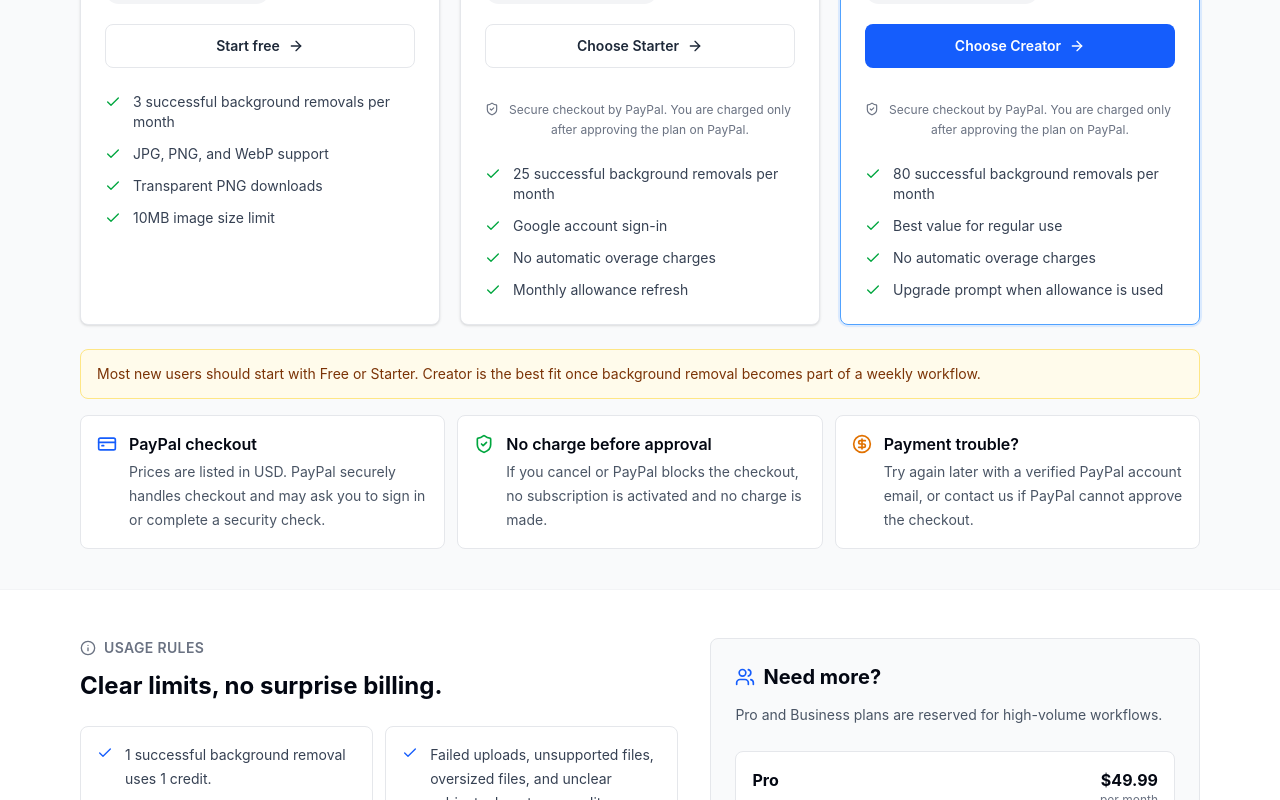
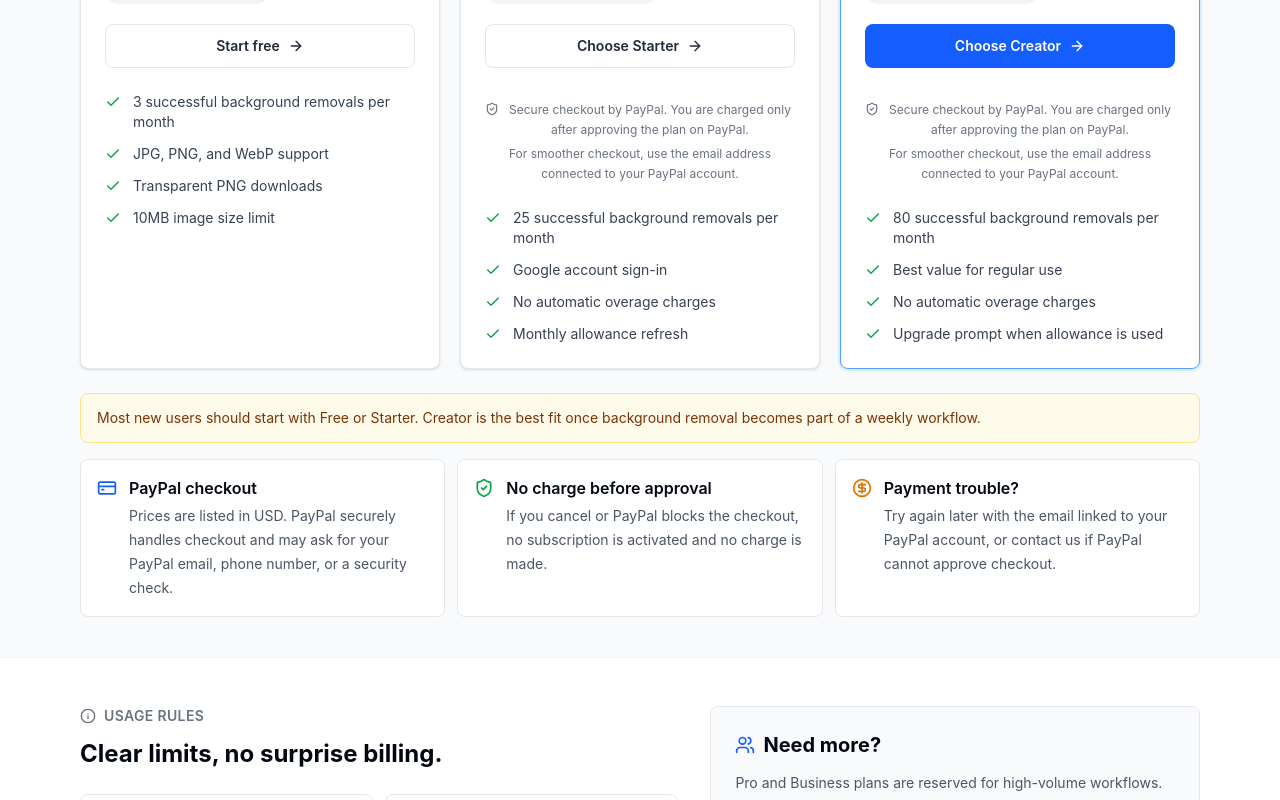
Before and after one commit to lily976553750-svg/image-background-remover, a Next.js app: page /pricing in a window 1280 px wide. Shown: the part 733-1533 px from the top of the page. Built offline with nearby package versions, Linux system fonts and the light colour scheme; no server answers.

Commit message:
Clarify PayPal login guidance

```diff
--- a/app/pricing/page.tsx
+++ b/app/pricing/page.tsx
@@ -342,7 +342,8 @@
                   <h3 className="font-semibold text-gray-950">PayPal checkout</h3>
                   <p className="mt-1 text-sm leading-6 text-gray-600">
                     Prices are listed in USD. PayPal securely handles checkout
-                    and may ask you to sign in or complete a security check.
+                    and may ask for your PayPal email, phone number, or a
+                    security check.
                   </p>
                 </div>
               </div>
@@ -361,8 +362,8 @@
                 <div>
                   <h3 className="font-semibold text-gray-950">Payment trouble?</h3>
                   <p className="mt-1 text-sm leading-6 text-gray-600">
-                    Try again later with a verified PayPal account email, or
-                    contact us if PayPal cannot approve the checkout.
+                    Try again later with the email linked to your PayPal
+                    account, or contact us if PayPal cannot approve checkout.
                   </p>
                 </div>
               </div>
--- a/components/PricingCheckoutButton.tsx
+++ b/components/PricingCheckoutButton.tsx
@@ -92,6 +92,10 @@
         Secure checkout by PayPal. You are charged only after approving the
         plan on PayPal.
       </p>
+      <p className="mt-1 text-center text-xs leading-5 text-gray-500">
+        For smoother checkout, use the email address connected to your PayPal
+        account.
+      </p>
     </div>
   );
 }
```
